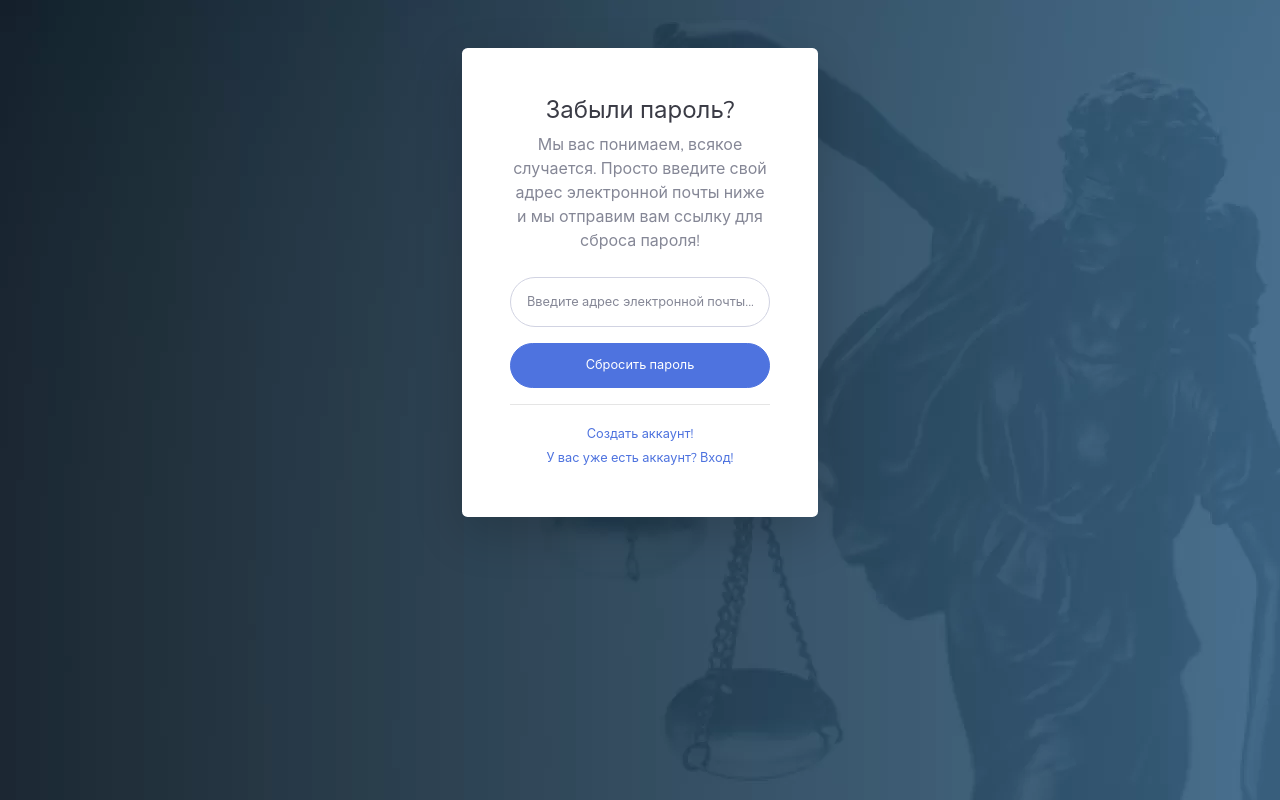
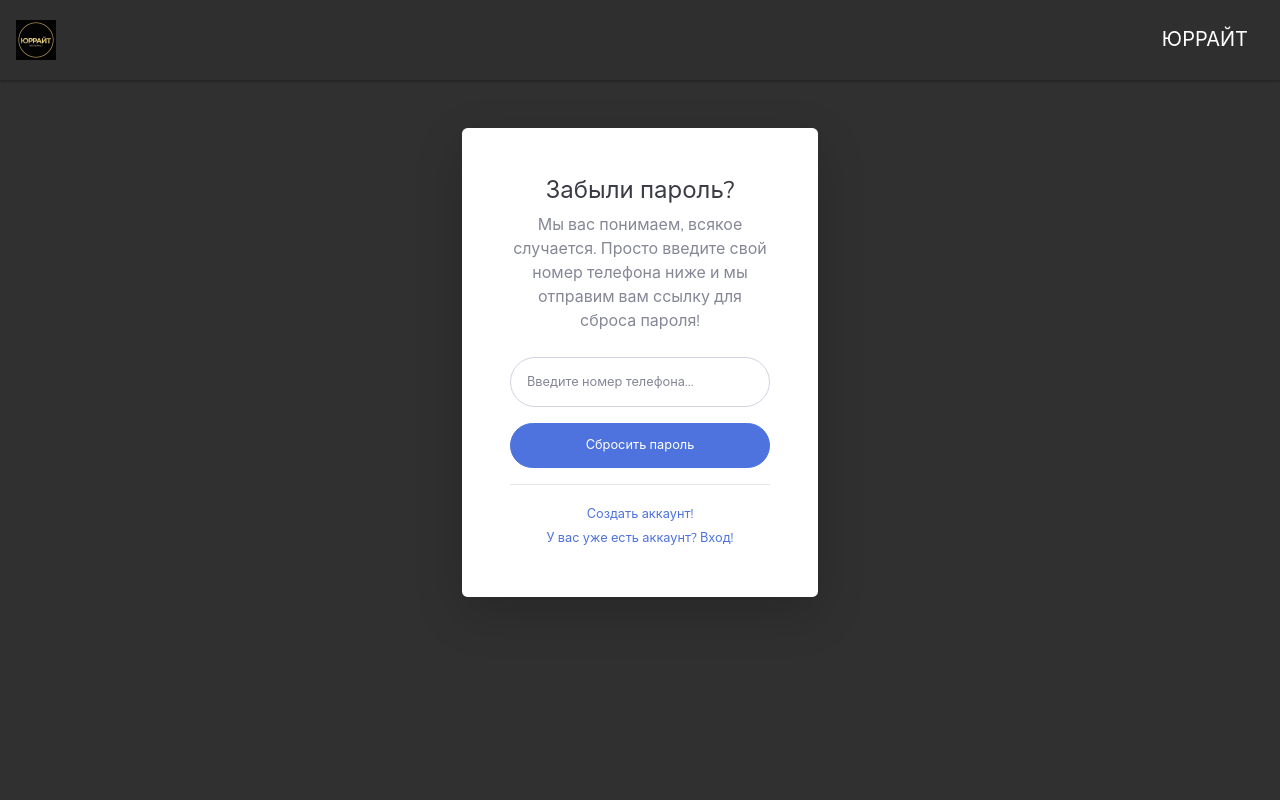
Before and after one commit to kuanqk/yourightkz, a Django app: template app/templates/forgot-password.html in a window 1280 px wide. Run offline with Django 3.2, Linux system fonts and the light colour scheme; the template is opened without the code that fills it, so the values that code supplies are empty; some libraries are stand-ins or nearby versions.

Commit message:
forgot password html

```diff
--- a/app/templates/forgot-password.html
+++ b/app/templates/forgot-password.html
@@ -10,10 +10,20 @@
 <body>
     <style>
         body {
-          background-image: url('../static/img/background.webp');
-          background-repeat: no-repeat;
+            background-color: #303030;
+            background-repeat: no-repeat;
+            background-position: center;
+            background-size: cover;
         }
     </style>
+
+
+    <nav class="navbar navbar-dark" style="background-color: rgba(48,48,48,0.95); height:80px; box-shadow: 0px 1px 3px rgba(0,0,0,0.40);">
+        <a href="https://youright.kz/">
+        <img src="../static/img/logo1.jpeg" alt="logo"  style="width:40px;">
+        </a>
+        <a class="navbar-brand" href="https://youright.kz/">ЮРРАЙТ</a>
+    </nav>
 
     <div class="container" style="width: 480px;">
 
@@ -31,19 +41,20 @@
                                 <div class="p-5">
                                     <div class="text-center">
                                         <h1 class="h4 text-gray-900 mb-2">Забыли пароль?</h1>
-                                        <p class="mb-4">Мы вас понимаем, всякое случается. Просто введите свой адрес
-                                            электронной почты ниже
+                                        <p class="mb-4">Мы вас понимаем, всякое случается. Просто введите свой номер телефона ниже
                                             и мы отправим вам ссылку для сброса пароля!</p>
                                     </div>
-                                    <form class="user">
+                                    <form class="user" method="post">
+                                        {% csrf_token %}
                                         <div class="form-group">
-                                            <input type="email" class="form-control form-control-user"
-                                                id="exampleInputEmail" aria-describedby="emailHelp"
-                                                placeholder="Введите адрес электронной почты...">
+                                            <input type="text" class="form-control form-control-user"
+                                                id="phone" name="phone"
+                                                placeholder="Введите номер телефона...">
                                         </div>
-                                        <a href="login.html" class="btn btn-primary btn-user btn-block">
+                                        <p style="color: red">{{ error }}</p>
+                                        <button type="submit" class="btn btn-primary btn-user btn-block">
                                             Сбросить пароль
-                                        </a>
+                                        </button>
                                     </form>
                                     <hr>
                                     <div class="text-center">
--- a/app/templates/login.html
+++ b/app/templates/login.html
@@ -74,6 +74,9 @@
                                         </button>
                                         <a href="register.html" class="btn btn-outline-primary btn-user btn-block" aria-pressed="true">Зарегистрироваться!</a>
 
+                                    <div class="text-center">
+                                         <a class="small" href="/forgot-password.html">Восстановить пароль</a>
+                                    </div>
                                     </form>
 
                                 </div>
--- a/app/views.py
+++ b/app/views.py
@@ -13,7 +13,7 @@ def index(request):
 
 def html(request, filename):
     context = {"filename": filename, "collapse": ""}
-    if request.user.is_anonymous and filename not in ["login", "register"]:
+    if request.user.is_anonymous and filename not in ["login", "register","forgot-password"]:
         return redirect("/login.html")
 
 
@@ -38,9 +38,9 @@ def html(request, filename):
                 login(request, user)
                 return redirect("/")
             else:
-                context["error"] = "Wrong password"
+                context["error"] = "Неверный пароль"
         except ObjectDoesNotExist:
-            context["error"] = "User not found"
+            context["error"] = "Пользователь не найден"
 
         print("login")
         print(username, password)
--- a/bootstrap/urls.py
+++ b/bootstrap/urls.py
@@ -26,6 +26,7 @@ urlpatterns = [
     path("sms_again.html", view_registration.sms_again),
     path("sms.html", view_registration.sms),
     path("register.html", view_registration.register),
+    path("forgot-password.html", view_registration.forgot),
     path("subscriptions.html", view_subscriptions.index),
     path("subscriptions/add/", view_subscriptions.add),
     path("subscriptions/<int:id>/pay/", view_subscriptions.pay),
```
Also changed, not shown: app/views_registration.py (+24 -0 lines).
